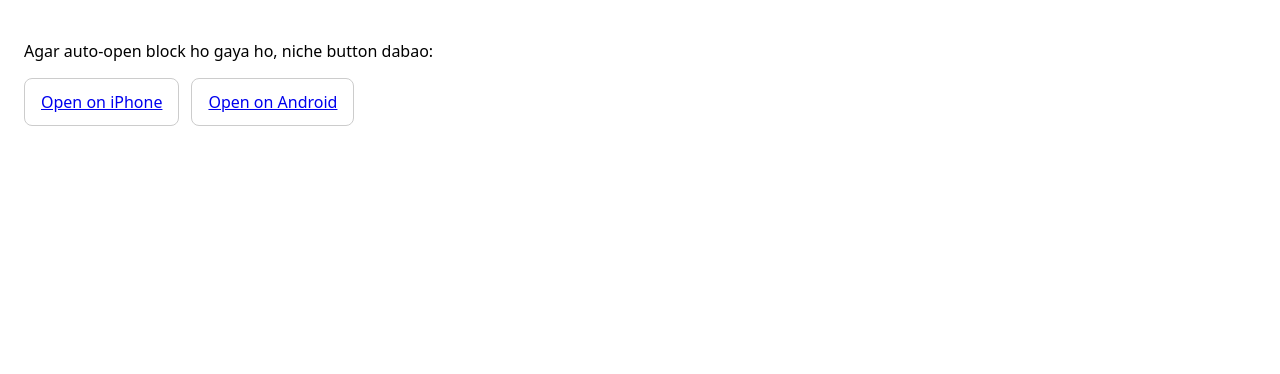
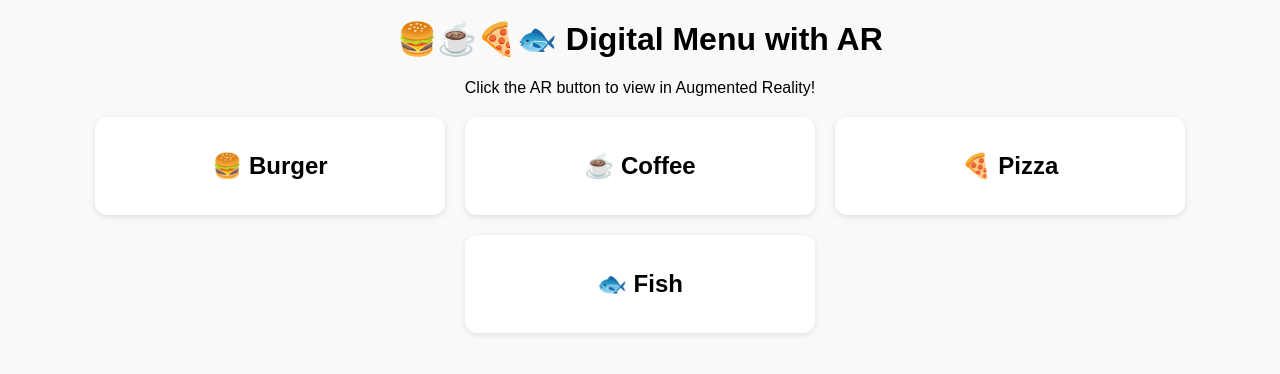
Before and after one commit to udfbhvhgb65151/digital-menu, a plain HTML site: page index.html in a window 1280 px wide. Drawn offline with Linux system fonts and the light colour scheme; some packages are replaced by stand-ins of ours; a script that the page names is missing.

Commit message:
Update index.html

```diff
--- a/index.html
+++ b/index.html
@@ -1,62 +1,97 @@
 <!DOCTYPE html>
 <html lang="en">
 <head>
-  <meta charset="utf-8" />
-  <meta name="viewport" content="width=device-width,initial-scale=1" />
-  <title>AR Redirect</title>
-  <meta name="apple-mobile-web-app-capable" content="yes">
+  <meta charset="UTF-8">
+  <meta name="viewport" content="width=device-width, initial-scale=1.0">
+  <title>Digital Menu - AR Models</title>
+  <script type="module" src="https://ajax.googleapis.com/ajax/libs/model-viewer/3.0.1/model-viewer.min.js"></script>
   <style>
-    body { font-family: system-ui, Arial, sans-serif; margin: 0; padding: 24px; }
-    .hidden { display:none; }
-    .btn { padding:12px 16px; border:1px solid #ccc; border-radius:8px; cursor:pointer; }
-    .row { display:flex; gap:12px; align-items:center; flex-wrap:wrap; }
+    body {
+      font-family: Arial, sans-serif;
+      text-align: center;
+      background: #f9f9f9;
+      margin: 0;
+      padding: 0;
+    }
+    h1 {
+      margin-top: 20px;
+    }
+    .menu-container {
+      display: flex;
+      flex-wrap: wrap;
+      justify-content: center;
+      gap: 20px;
+      margin: 20px;
+    }
+    .item {
+      background: white;
+      padding: 15px;
+      border-radius: 12px;
+      box-shadow: 0 2px 6px rgba(0,0,0,0.1);
+      width: 320px;
+    }
+    model-viewer {
+      width: 100%;
+      height: 300px;
+      background: #eee;
+      border-radius: 10px;
+    }
   </style>
 </head>
 <body>
-  <noscript>
-    JavaScript required. Open AR manually:
-    <div class="row" style="margin-top:8px">
-      <a class="btn" rel="ar" href="https://udfbhvhgb65151.github.io/AR-MODEL/firsnfirsh.usdz">Open on iPhone (USDZ)</a>
-      <a class="btn" href="intent://arvr.google.com/scene-viewer/1.0?file=https://udfbhvhgb65151.github.io/AR-MODEL/firsnfirsh.glb&mode=ar_preferred#Intent;scheme=https;package=com.google.android.googlequicksearchbox;action=android.intent.action.VIEW;end;">Open on Android (Scene Viewer)</a>
+  <h1>🍔☕🍕🐟 Digital Menu with AR</h1>
+  <p>Click the AR button to view in Augmented Reality!</p>
+
+  <div class="menu-container">
+
+    <!-- Burger -->
+    <div class="item">
+      <h2>🍔 Burger</h2>
+      <model-viewer src="https://udfbhvghgb65151.github.io/digital-menu/burger.glb"
+                    ios-src="https://udfbhvghgb65151.github.io/digital-menu/burger.usdz"
+                    ar
+                    ar-modes="webxr scene-viewer quick-look"
+                    camera-controls
+                    auto-rotate>
+      </model-viewer>
     </div>
-  </noscript>
 
-  <div id="fallback" class="hidden">
-    <p>Agar auto-open block ho gaya ho, niche button dabao:</p>
-    <div class="row">
-      <a class="btn" id="btn-ios"  rel="ar" href="https://udfbhvhgb65151.github.io/AR-MODEL/firsnfirsh.usdz">Open on iPhone</a>
-      <a class="btn" id="btn-and" href="intent://arvr.google.com/scene-viewer/1.0?file=https://udfbhvhgb65151.github.io/AR-MODEL/firsnfirsh.glb&mode=ar_preferred#Intent;scheme=https;package=com.google.android.googlequicksearchbox;action=android.intent.action.VIEW;end;">Open on Android</a>
+    <!-- Coffee -->
+    <div class="item">
+      <h2>☕ Coffee</h2>
+      <model-viewer src="https://udfbhvghgb65151.github.io/digital-menu/coffee.glb"
+                    ios-src="https://udfbhvghgb65151.github.io/digital-menu/coffee.usdz"
+                    ar
+                    ar-modes="webxr scene-viewer quick-look"
+                    camera-controls
+                    auto-rotate>
+      </model-viewer>
     </div>
+
+    <!-- Pizza -->
+    <div class="item">
+      <h2>🍕 Pizza</h2>
+      <model-viewer src="https://udfbhvghgb65151.github.io/digital-menu/pizza.glb"
+                    ios-src="https://udfbhvghgb65151.github.io/digital-menu/pizza.usdz"
+                    ar
+                    ar-modes="webxr scene-viewer quick-look"
+                    camera-controls
+                    auto-rotate>
+      </model-viewer>
+    </div>
+
+    <!-- Fish -->
+    <div class="item">
+      <h2>🐟 Fish</h2>
+      <model-viewer src="https://udfbhvghgb65151.github.io/digital-menu/firsnfirsh.glb"
+                    ios-src="https://udfbhvghgb65151.github.io/digital-menu/firsnfirsh.usdz"
+                    ar
+                    ar-modes="webxr scene-viewer quick-look"
+                    camera-controls
+                    auto-rotate>
+      </model-viewer>
+    </div>
+
   </div>
-
-  <script>
-    (function () {
-      const glb  = "https://udfbhvhgb65151.github.io/AR-MODEL/firsnfirsh.glb";
-      const usdz = "https://udfbhvhgb65151.github.io/AR-MODEL/firsnfirsh.usdz";
-
-      const ua = navigator.userAgent.toLowerCase();
-      const isiOS = /iphone|ipad|ipod/.test(ua);
-      const isAndroid = /android/.test(ua);
-
-      try {
-        if (isiOS) {
-          // iPhone/iPad → Apple Quick Look (USDZ)
-          location.replace(usdz);
-          return;
-        }
-        if (isAndroid) {
-          // Android → Google Scene Viewer (AR)
-          const intent = "intent://arvr.google.com/scene-viewer/1.0?file=" +
-                         encodeURIComponent(glb) +
-                         "&mode=ar_preferred#Intent;scheme=https;package=com.google.android.googlequicksearchbox;action=android.intent.action.VIEW;end;";
-          location.replace(intent);
-          return;
-        }
-      } catch(e) {}
-
-      // Desktop/unsupported → show manual buttons
-      document.getElementById("fallback").classList.remove("hidden");
-    })();
-  </script>
 </body>
 </html>
```
